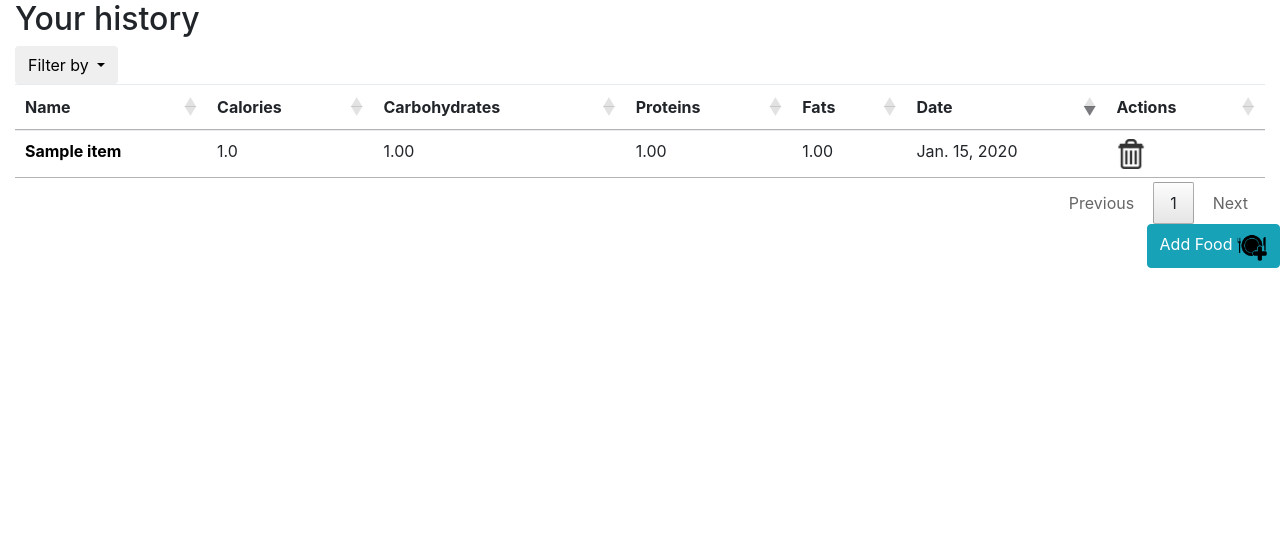
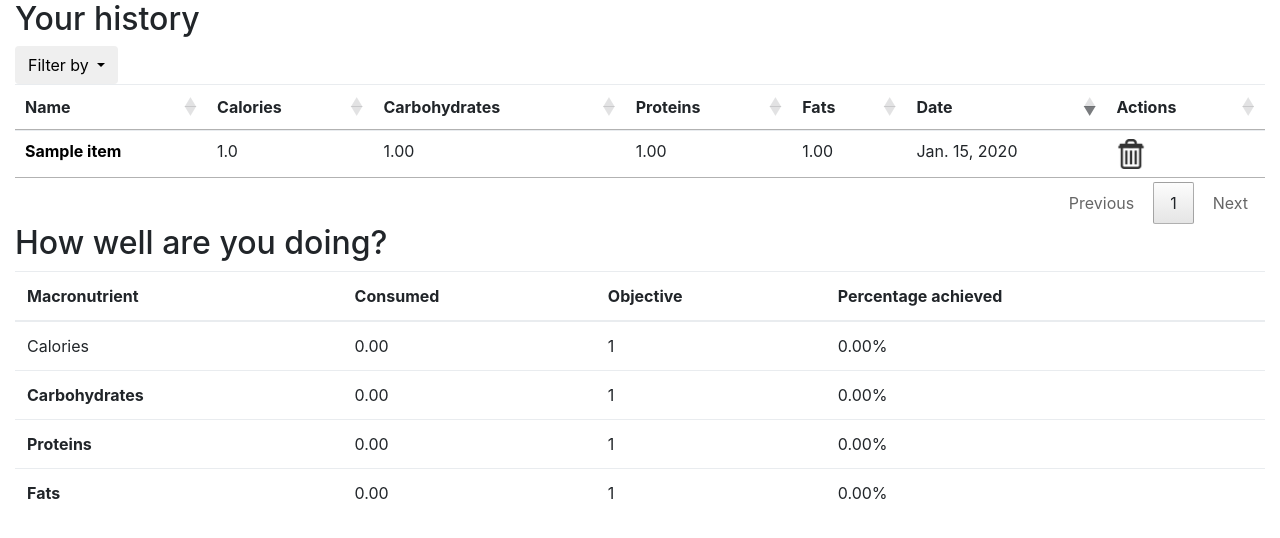
Before and after one commit to antontortosa/MacroCalculator, a Django app: page /profile/1/history/ in a window 1280 px wide. Shown: the part 56-594 px from the top of the page. Run offline with Django 3.2, Linux system fonts and the light colour scheme; tables that the repository leaves empty hold one stand-in row (values such as "Sample post"); some libraries are stand-ins or nearby versions.

Commit message:
tabla de progreso en historial

```diff
--- a/MacroCalculator/app_1/templates/app_1/history.html
+++ b/MacroCalculator/app_1/templates/app_1/history.html
@@ -85,15 +85,56 @@
 			</a></td>
 		</tr>
 	{% endfor %}
-	{% endif %}
+	{% else %}
+        <p><strong>NOTHING TO SHOW</strong></p>
+    {% endif %}
+
 	 </tbody>
 	</table>
-
 </div>
-
-<div class="float-md-right">
-    <a href="/profile/{{ user_id }}/add_food" class="btn btn-info" role="button">Add Food <img border="0" alt="delete food" src="{% static 'images/add.png' %}" width="30" height="30" > </a>
-</div><br>
+<div class="container-fluid">
+    <h2>How well are you doing?</h2>
+        <table id="table1" class="table">
+            <thead>
+                <tr>
+                    <th scope="col">Macronutrient</th>
+                    <th scope="col">Consumed</th>
+                    <th scope="col">Objective</th>
+                    <th scope="col">Percentage achieved</th>
+                </tr>
+            </thead>
+            <tbody>
+                {% if user_objectives %}
+                    <tr>
+                        <td><strong></strong>Calories</td>
+                        <td>{{ macro_eaten.cal|floatformat:2 }}</td>
+                        <td>{{  user_objectives.calories_obj }}</td>
+                        <td>{{ macro_eaten.cal_p|floatformat:2 }}%</td>
+                    </tr>
+                    <tr>
+                        <td><strong>Carbohydrates</strong></td>
+                        <td>{{ macro_eaten.carb|floatformat:2 }}</td>
+                        <td>{{  user_objectives.carbs_obj }}</td>
+                        <td>{{ macro_eaten.carb_p|floatformat:2 }}%</td>
+                    </tr>
+                    <tr>
+                        <td><strong>Proteins</strong></td>
+                        <td>{{ macro_eaten.prot|floatformat:2 }}</td>
+                        <td>{{  user_objectives.protein_obj }}</td>
+                        <td>{{ macro_eaten.prot_p|floatformat:2 }}%</td>
+                    </tr>
+                    <tr>
+                        <td><strong>Fats</strong></td>
+                        <td>{{ macro_eaten.fat|floatformat:2 }}</td>
+                        <td>{{  user_objectives.fat_obj }}</td>
+                        <td>{{ macro_eaten.fat_p|floatformat:2 }}%</td>
+                    </tr>
+                {% else %}
+                    <p><strong>NOTHING TO SHOW</strong></p>
+                {% endif %}
+            </tbody>
+        </table>
+</div>
 <div>
 
 </div>
--- a/MacroCalculator/app_1/views.py
+++ b/MacroCalculator/app_1/views.py
@@ -133,15 +133,38 @@ def add_ingredient(request, user_id, item_id):
 
 def history(request, user_id):
     user_history = History.objects.filter(usuario=user_id)
-    items_history = []
-    history_entry = {}
+    items_history = [] # list to be sent to the template
+    history_entry = {} # dictionary to allocate Items with the day it was added
+    macro_eaten = {} # information about the monthly intake of macronutrients
+    calories_acum = 0 # acumulator for macro_eaten
+    fat_acum = 0 # idem
+    protein_acum = 0 # idem
+    carbs_acum = 0 # idem
     for entry in user_history:
-        history_entry["ITEM"] = Item.objects.get(pk=entry.item_id)
-        history_entry["DATE"] = entry.date_consumed
-        items_history.append(history_entry)
-        history_entry = {}
-
-    context = {'items_history': items_history, 'user_id': user_id}
+        # itearate through all the items in the history of <user_id> user
+        history_entry["ITEM"] = Item.objects.get(pk=entry.item_id) # store the information in
+        history_entry["DATE"] = entry.date_consumed                 # its convinient place in dict
+        if entry.date_consumed.month == timezone.now().month and entry.date_consumed.year == timezone.now().year :
+            # if intake was this month we add its macronutrients to the acumulators
+                calories_acum += history_entry["ITEM"].calories
+                fat_acum += history_entry["ITEM"].tot_fat
+                protein_acum += history_entry["ITEM"].tot_protein
+                carbs_acum += history_entry["ITEM"].tot_carbs
+        items_history.append(history_entry) # in any way we append to the list of history entries
+        history_entry = {}  # reset for next iteration
+        # set all entries of the monthly intake
+        macro_eaten['cal'] = calories_acum
+        macro_eaten['carb'] = carbs_acum
+        macro_eaten['prot'] = protein_acum
+        macro_eaten['fat'] = fat_acum
+    objectives = Objective.objects.get(usuario=user_id) # save the monthly objective of the user
+    # now calculate the percentage of the intake over the objective
+    macro_eaten['cal_p'] = (calories_acum * 100 ) / objectives.calories_obj
+    macro_eaten['carb_p'] = (carbs_acum * 100 ) / objectives.carbs_obj
+    macro_eaten['prot_p'] = (protein_acum * 100 ) / objectives.protein_obj
+    macro_eaten['fat_p'] = (fat_acum * 100 ) / objectives.fat_obj
+    # setup the context
+    context = {'items_history': items_history,'macro_eaten':macro_eaten,'user_objectives': objectives ,'user_id': user_id}
     return render(request, 'app_1/history.html', context)
 
 
```
Also changed, not shown: MacroCalculator/app_1/templates/app_1/user_objectives.html (+8 -8 lines), 1 other file.
